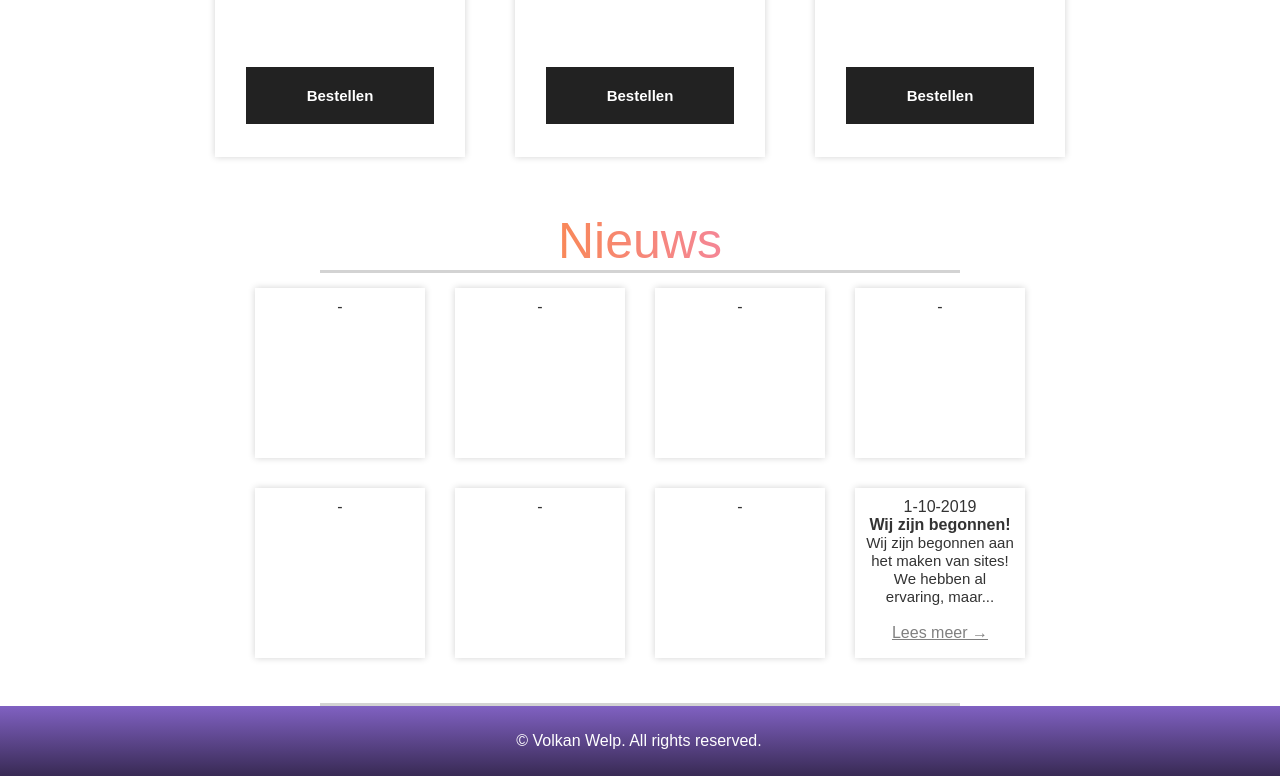
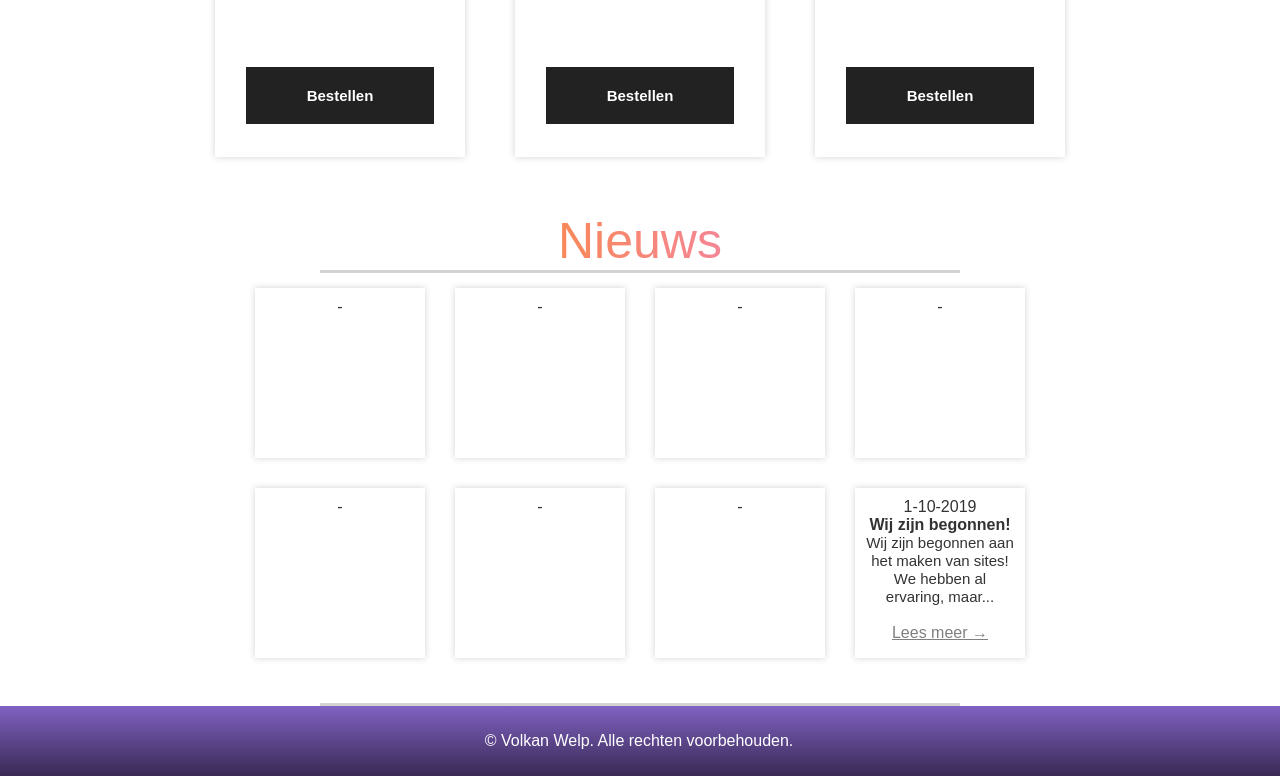
Before and after one commit to LegeBeker/HTMLProject, a plain HTML site: page Index.html in a window 1280 px wide. Shown: the part 1022-1798 px from the top of the page. Drawn offline with Linux system fonts and the light colour scheme.

Commit message:
Footer changed lang

```diff
--- a/Index.html
+++ b/Index.html
@@ -116,7 +116,7 @@
 </body>
 <footer>
   <div class="footer">
-    &copy; Volkan Welp. All rights reserved.
+    &copy; Volkan Welp. Alle rechten voorbehouden.
   </div>
 </footer>
 
```
Also changed, not shown: Projecten.html (+1 -1 lines), nieuws/01-10-2019.html (+1 -1 lines), nieuws/index.html (+1 -1 lines), over-ons/Index.html (+1 -1 lines), over-ons/team.html (+1 -1 lines), over-ons/werkplek.html (+1 -1 lines), pakketten/Index.html (+1 -1 lines), vacatures.html (+1 -1 lines).
